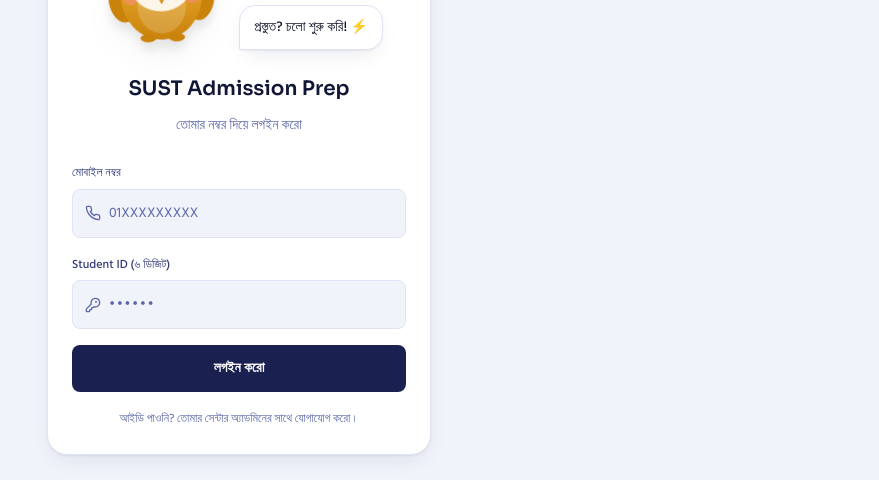
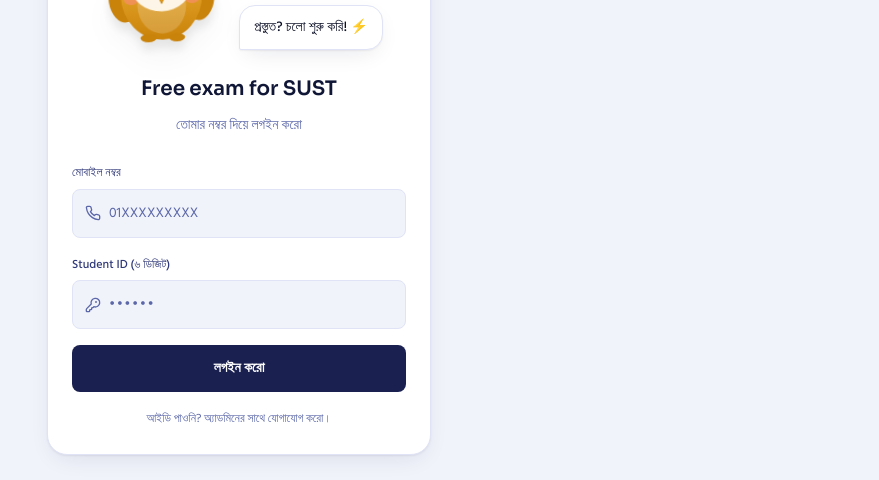
Before and after one commit to dreamersacademia/sust-admission-prep, a Next.js app: page /login in a window 1280 px wide. Shown: the part 178-658 px from the top of the page, without its empty margins (401-1280 px from the left). Built offline with nearby package versions, Linux system fonts and the light colour scheme.

Commit message:
text edit

```diff
--- a/app/login/page.jsx
+++ b/app/login/page.jsx
@@ -77,7 +77,7 @@
         </div>
 
         <h1 className="font-display text-xl font-semibold text-center text-ink-900 dark:text-white">
-          SUST Admission Prep
+          Free exam for SUST
         </h1>
         <p className="mt-1 text-center text-sm text-ink-400" lang="bn">
           তোমার নম্বর দিয়ে লগইন করো
@@ -110,7 +110,7 @@
             <div className="flex items-center gap-2 rounded-lg border border-ink-100 dark:border-ink-700 bg-ink-50 dark:bg-ink-950 px-3 py-2.5">
               <KeyRound size={16} className="text-ink-400 shrink-0" />
               <input
-                type="password"
+                type="tel"
                 inputMode="numeric"
                 placeholder="••••••"
                 value={studentId}
@@ -138,7 +138,7 @@
         </form>
 
         <p className="mt-4 text-center text-xs text-ink-400" lang="bn">
-          আইডি পাওনি? তোমার সেন্টার অ্যাডমিনের সাথে যোগাযোগ করো।
+          আইডি পাওনি? অ্যাডমিনের সাথে যোগাযোগ করো।
         </p>
       </motion.div>
 
```
